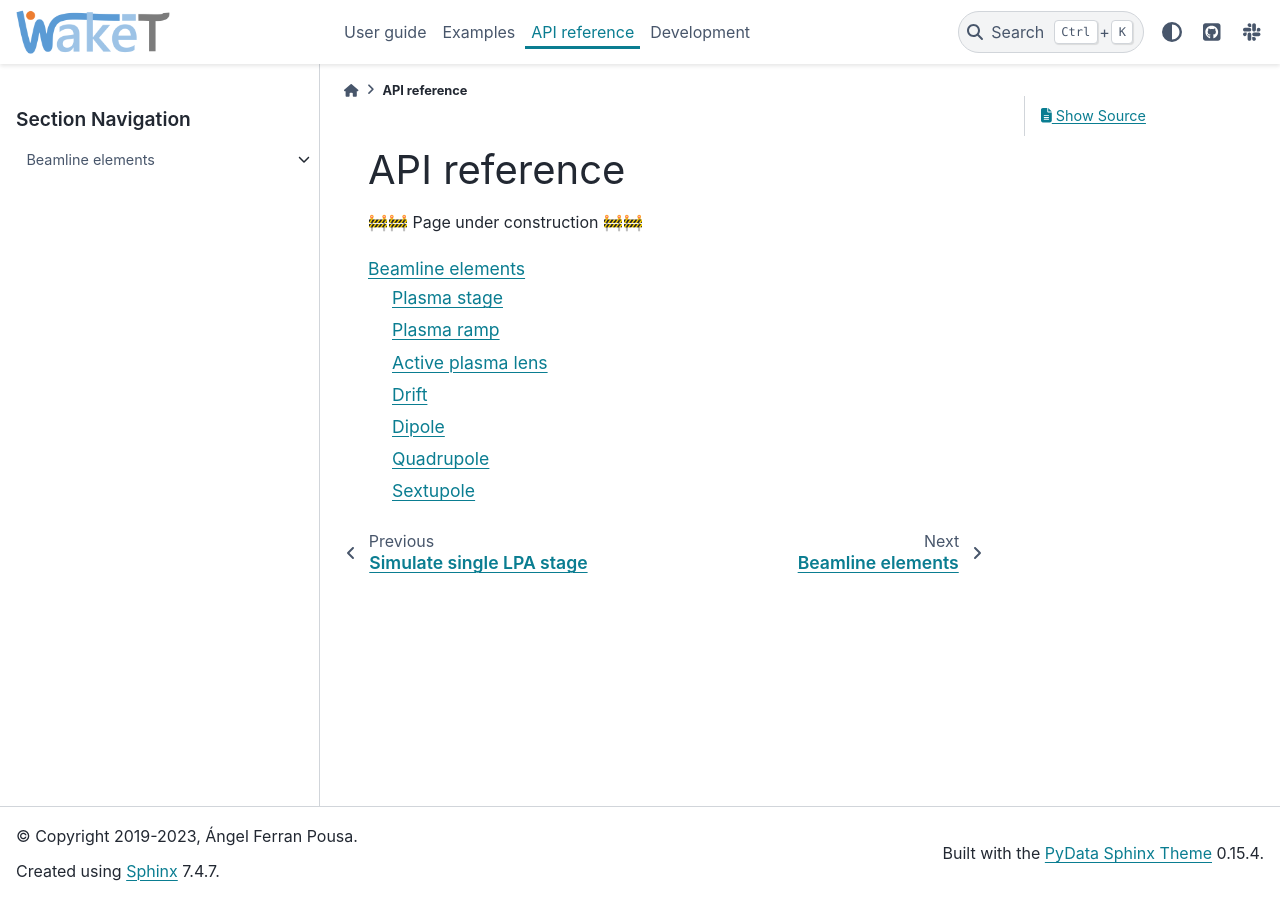
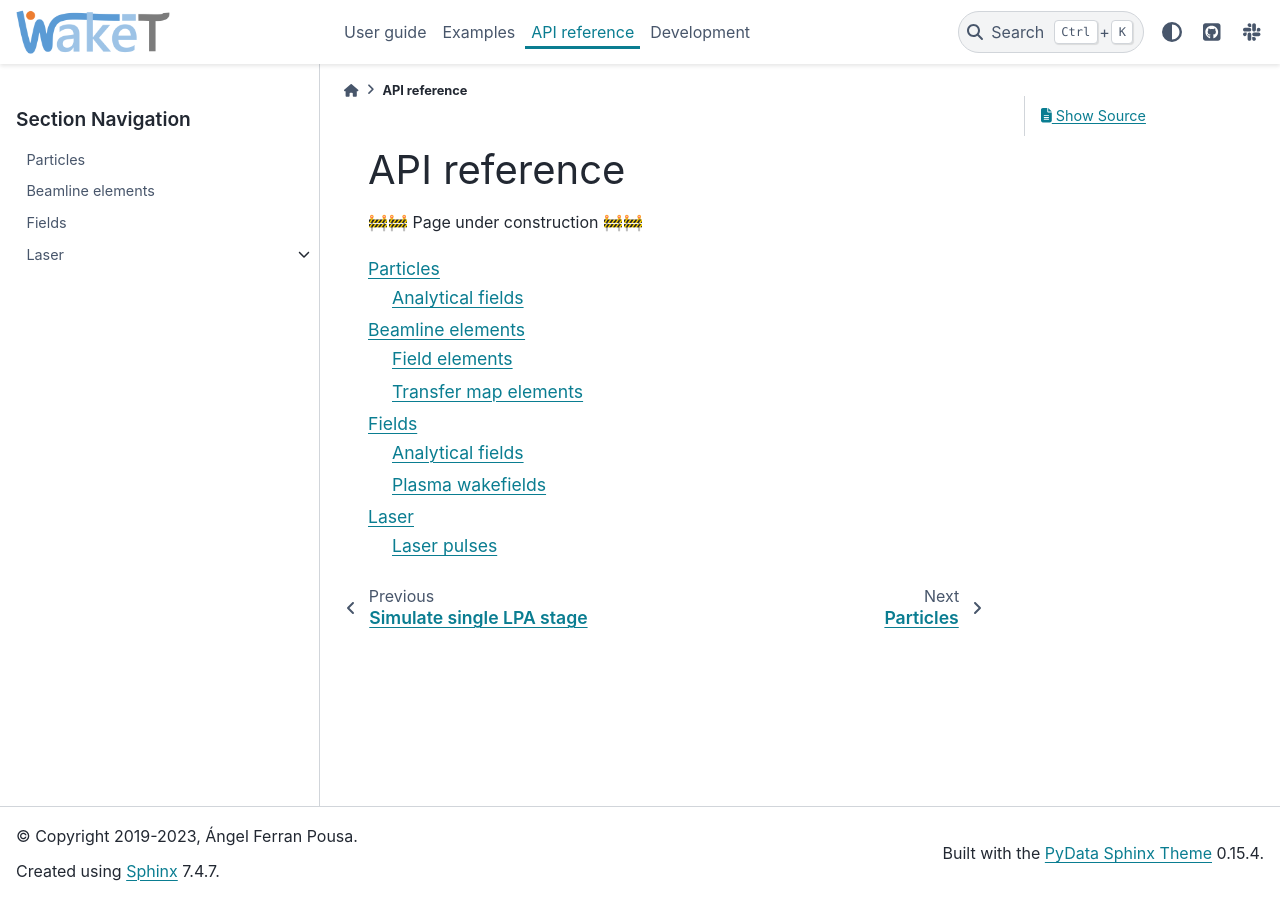
Before and after one commit to AngelFP/Wake-T, a Sphinx documentation site: the page built from docs/source/api/index.rst, in a window 1280 px wide. Built offline with Sphinx 7.4.7 and the PyData theme 0.15.4, drawn with Linux system fonts in a browser that asks for light colours; pages that are not in the unit, such as notebooks, are missing from menus.

Commit message:
Update docs

```diff
--- a/docs/source/api/beamline_elements/active_plasma_lens.rst
+++ /dev/null
@@ -1,5 +0,0 @@
-Active plasma lens
-==================
-
-.. autoclass:: wake_t.beamline_elements.active_plasma_lens.ActivePlasmaLens
-    :members:
--- a/docs/source/api/beamline_elements/dipole.rst
+++ /dev/null
@@ -1,5 +0,0 @@
-Dipole
-======
-
-.. autoclass:: wake_t.beamline_elements.tm_elements.Dipole
-    :members:
--- a/docs/source/api/beamline_elements/drift.rst
+++ /dev/null
@@ -1,5 +0,0 @@
-Drift
-=====
-
-.. autoclass:: wake_t.beamline_elements.tm_elements.Drift
-    :members:
--- a/docs/source/api/beamline_elements/plasma_ramp.rst
+++ /dev/null
@@ -1,5 +0,0 @@
-Plasma ramp
-===========
-
-.. autoclass:: wake_t.beamline_elements.plasma_ramp.PlasmaRamp
-    :members:
--- a/docs/source/api/beamline_elements/plasma_stage.rst
+++ /dev/null
@@ -1,5 +0,0 @@
-Plasma stage
-============
-
-.. autoclass:: wake_t.beamline_elements.plasma_stage.PlasmaStage
-    :members:
--- a/docs/source/api/beamline_elements/quadrupole.rst
+++ /dev/null
@@ -1,5 +0,0 @@
-Quadrupole
-==========
-
-.. autoclass:: wake_t.beamline_elements.tm_elements.Quadrupole
-    :members:
--- a/docs/source/api/beamline_elements/sextupole.rst
+++ /dev/null
@@ -1,5 +0,0 @@
-Sextupole
-=========
-
-.. autoclass:: wake_t.beamline_elements.tm_elements.Sextupole
-    :members:
--- a/docs/source/api/index.rst
+++ b/docs/source/api/index.rst
@@ -4,6 +4,9 @@ API reference
 🚧🚧 Page under construction 🚧🚧
 
 .. toctree::
-   :maxdepth: 2
+   :maxdepth: 3
 
+   particles/index
    beamline_elements/index
+   fields/index
+   laser/index
--- /dev/null
+++ b/docs/source/api/laser/index.rst
@@ -0,0 +1,7 @@
+Laser
+=====
+
+.. toctree::
+   :maxdepth: 2
+
+   laser_pulses/index.rst
--- /dev/null
+++ b/docs/source/api/particles/index.rst
@@ -0,0 +1,10 @@
+Particles
+=========
+
+Analytical fields
+-----------------
+.. currentmodule:: wake_t.particles.particle_bunch
+.. autosummary::
+   :toctree: _autosummary
+
+   ParticleBunch
```
Also changed, not shown: docs/source/api/beamline_elements/index.rst (+21 -9 lines), docs/source/api/fields/index.rst (added, +19 -0 lines), docs/source/api/laser/laser_pulses/index.rst (added, +12 -0 lines).
